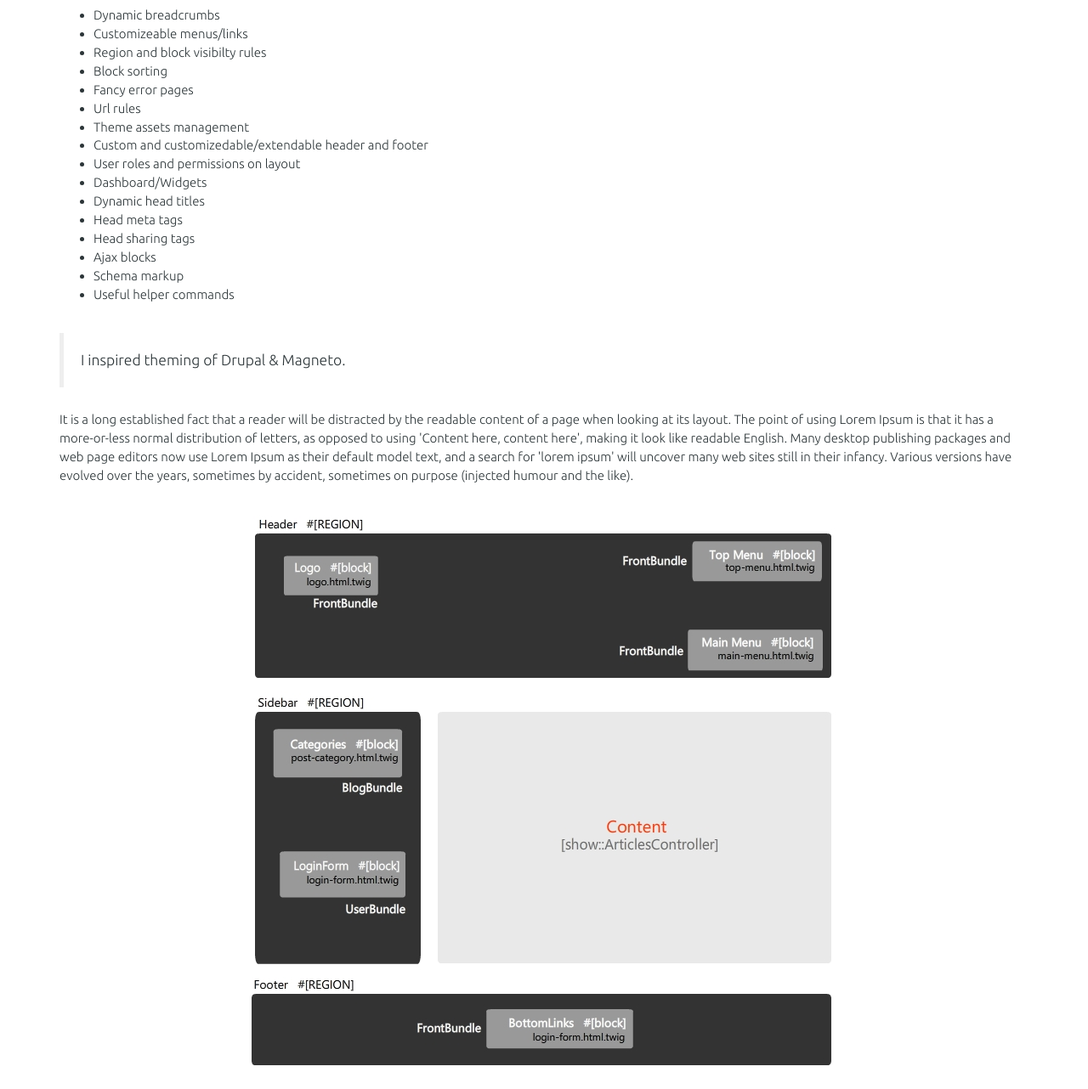
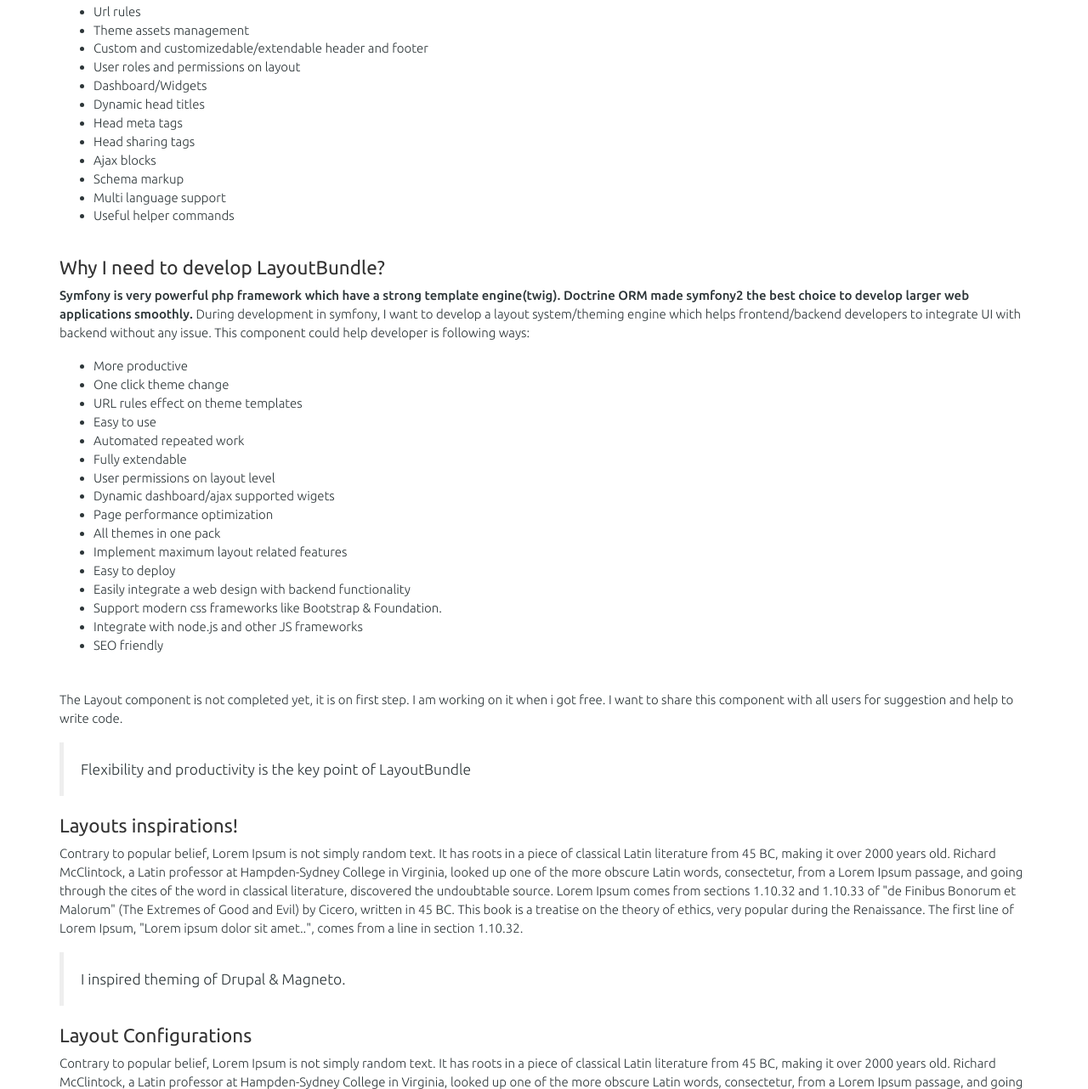
Before and after one commit to kamranshahzad/kamranshahzad.github.io, a plain HTML site: page blog/the-concept-behind-layoutbundle.html in a window 1280 px wide. Shown: the part 1220-2502 px from the top of the page at 85% size. Drawn offline with nearby package versions, Linux system fonts and the light colour scheme.

Commit message:
Blog update

```diff
--- a/assets/css/styles.css
+++ b/assets/css/styles.css
@@ -292,7 +292,7 @@
     font-weight: 300;
 }
 
-.blog-container .breadcrumb { font-size: 12px !important;}
+.blog-container .breadcrumb { font-size: 11px !important;}
 
 .blog-container h1 {
     text-align: left;
--- a/blog/the-concept-behind-layoutbundle.html
+++ b/blog/the-concept-behind-layoutbundle.html
@@ -54,10 +54,7 @@
                 </figcaption>
             </figure>
 
-            <h2>Why I need to develop LayoutBundle?</h2>
-            <p>
-                <span class="bold">Lorem Ipsum is simply dummy text of the printing</span> and typesetting industry. Lorem Ipsum has been the industry's standard dummy text ever since the 1500s, when an unknown printer took a galley of type and scrambled it to make a type specimen book. It has survived not only five centuries, but also the leap into electronic typesetting, remaining essentially unchanged. It was popularised in the 1960s with the release of Letraset sheets containing Lorem Ipsum passages, and more recently with desktop publishing software like Aldus PageMaker including versions of Lorem Ipsum.
-            </p>
+            <h2>Features of LayoutBundle</h2>
             <p>
                 LayoutBundle have many usefull features:
                 <ul>
@@ -87,27 +84,47 @@
                     <li>Head sharing tags</li>
                     <li>Ajax blocks</li>
                     <li>Schema markup</li>
+                    <li>Multi language support</li>
                     <li>Useful helper commands</li>
                 </ul>
             </p>
+
+            <h2>Why I need to develop LayoutBundle?</h2>
+            <p>
+                <span class="bold">
+                    Symfony is very powerful php framework which have a strong template engine(twig). Doctrine ORM made symfony2 the best choice to develop larger web applications smoothly.
+                </span>
+                During development in symfony, I want to develop a layout system/theming engine which helps frontend/backend developers to integrate UI with backend without any issue. This component could help developer is following ways:
+                <ul>
+                    <li>More productive</li>
+                    <li>One click theme change</li>
+                    <li>URL rules effect on theme templates</li>
+                    <li>Easy to use</li>
+                    <li>Automated repeated work</li>
+                    <li>Fully extendable</li>
+                    <li>User permissions on layout level</li>
+                    <li>Dynamic dashboard/ajax supported wigets</li>
+                    <li>Page performance optimization</li>
+                    <li>All themes in one pack</li>
+                    <li>Implement maximum layout related features</li>
+                    <li>Easy to deploy</li>
+                    <li>Easily integrate a web design with backend functionality</li>
+                    <li>Support modern css frameworks like Bootstrap & Foundation.</li>
+                    <li>Integrate with node.js and other JS frameworks</li>
+                    <li>SEO friendly</li>
+                </ul>
+            </p>
+            <p>The Layout component is not completed yet, it is on first step. I am working on it when i got free. I want to share this component with all users for suggestion and help to write code.</p>
             <blockquote>
-                <p>I inspired theming of Drupal & Magneto. </p>
+                <p>Flexibility and productivity is the key point of LayoutBundle</p>
             </blockquote>
-            <p>
-                It is a long established fact that a reader will be distracted by the readable content of a page when looking at its layout. The point of using Lorem Ipsum is that it has a more-or-less normal distribution of letters, as opposed to using 'Content here, content here', making it look like readable English. Many desktop publishing packages and web page editors now use Lorem Ipsum as their default model text, and a search for 'lorem ipsum' will uncover many web sites still in their infancy. Various versions have evolved over the years, sometimes by accident, sometimes on purpose (injected humour and the like).
-            </p>
-            <figure>
-                <img src="images/layoutbundle-skeleton.jpg" />
-                <figcaption>
-                    Basic template skeleton diagram for Layout Bundle.
-                </figcaption>
-            </figure>
-            <h2>Layout inspirations!</h2>
+
+            <h2>Layouts inspirations!</h2>
             <p>
                 Contrary to popular belief, Lorem Ipsum is not simply random text. It has roots in a piece of classical Latin literature from 45 BC, making it over 2000 years old. Richard McClintock, a Latin professor at Hampden-Sydney College in Virginia, looked up one of the more obscure Latin words, consectetur, from a Lorem Ipsum passage, and going through the cites of the word in classical literature, discovered the undoubtable source. Lorem Ipsum comes from sections 1.10.32 and 1.10.33 of "de Finibus Bonorum et Malorum" (The Extremes of Good and Evil) by Cicero, written in 45 BC. This book is a treatise on the theory of ethics, very popular during the Renaissance. The first line of Lorem Ipsum, "Lorem ipsum dolor sit amet..", comes from a line in section 1.10.32.
             </p>
             <blockquote>
-                <p>Flexibility and productivity is the key point of LayoutBundle</p>
+                <p>I inspired theming of Drupal & Magneto. </p>
             </blockquote>
 
             <h2>Layout Configurations</h2>
@@ -136,6 +153,12 @@
                 </figcaption>
             </figure>
 
+            <figure>
+                <img src="images/layoutbundle-skeleton.jpg" />
+                <figcaption>
+                    Basic template skeleton diagram for Layout Bundle.
+                </figcaption>
+            </figure>
 
 
             <!--@content-->
```
Lines whose indentation alone changed are shown as unchanged.
